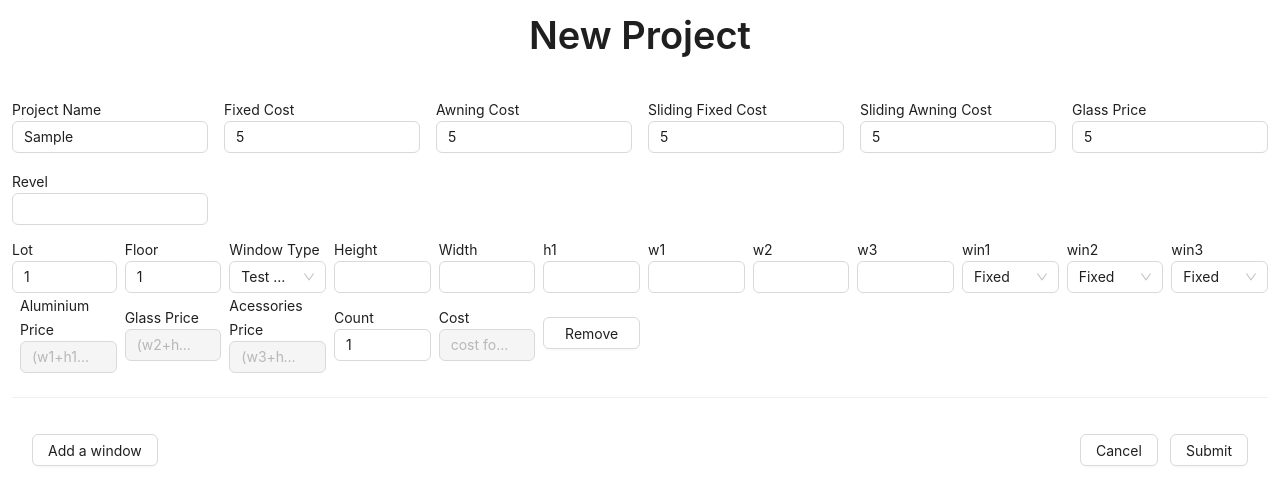
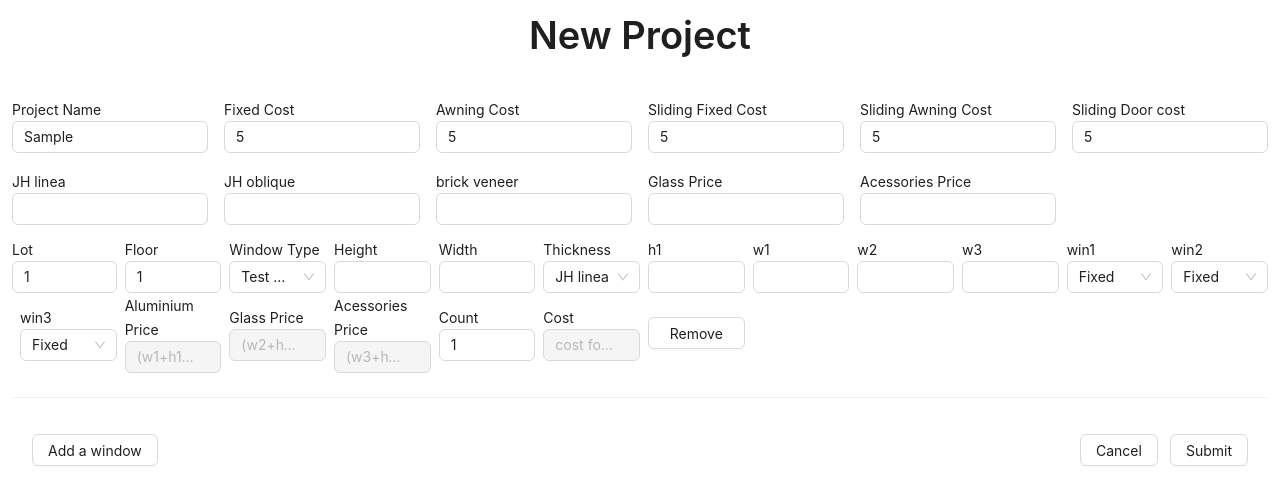
Before and after one commit to jge385/window-management, a React (Create React App) app: page /calculator in a window 1280 px wide. Both pictures are taken after typing "Sample", "5", "5", "5", "5", "5" into the empty fields and a click on the button "Add a window". Shown: the top 504 px of the page. Built offline with nearby package versions, Linux system fonts and the light colour scheme.

Commit message:
add thickness fields

```diff
--- a/src/Components/WindowTypesRow.tsx
+++ b/src/Components/WindowTypesRow.tsx
@@ -19,18 +19,33 @@ import {
 } from "../Utilities/ConvertStringFormula";
 import {
   WINDOW_STATUS_LABEL_MAP,
-  WindowStatusLabelMap,
-} from "../Consts/WindowStatusMap";
-import { SHARED_VARIABLES } from "../Consts/SharedVariables";
+  WINDOW_THICKNESS_LABEL_MAP,
+  WindowLabelMap,
+} from "../Consts/WindowOptionLabelMap";
+import {
+  SHARED_WINDOW_STATUS_VARIABLES,
+  SHARED_WINDOW_THICKNESS_VARIABLES,
+} from "../Consts/SharedVariables";
 
 const { Text } = Typography;
 
-const windowStatusSelectOptions = SHARED_VARIABLES.map((variable) => {
-  return {
-    value: variable,
-    label: WINDOW_STATUS_LABEL_MAP[variable as keyof WindowStatusLabelMap],
-  };
-});
+const windowStatusSelectOptions = SHARED_WINDOW_STATUS_VARIABLES.map(
+  (variable) => {
+    return {
+      value: variable,
+      label: WINDOW_STATUS_LABEL_MAP[variable as keyof WindowLabelMap],
+    };
+  }
+);
+
+const windowThicknessSelectOptions = SHARED_WINDOW_THICKNESS_VARIABLES.map(
+  (variable) => {
+    return {
+      value: variable,
+      label: WINDOW_THICKNESS_LABEL_MAP[variable as keyof WindowLabelMap],
+    };
+  }
+);
 
 export interface FormValueItem {
   name: string;
@@ -226,6 +241,7 @@ export default function WindowTypesRow({
           }}
         />
       </div>
+      {/* height & width */}
       {windowInfoFormValues.map((row: FormValueItem) => {
         return (
           <div key={row.name + index}>
@@ -246,6 +262,29 @@ export default function WindowTypesRow({
           </div>
         );
       })}
+      <div>
+        <div className="w-full">
+          <Text> Thickness </Text>
+        </div>
+        <Controller
+          name={`window.${index}.thickness`}
+          control={control}
+          render={({ field }) => {
+            if (!field.value) {
+              field.onChange(windowThicknessSelectOptions[0].value);
+            }
+            return (
+              <Select
+                options={windowThicknessSelectOptions}
+                value={field.value}
+                onChange={field.onChange}
+                className="w-full"
+              />
+            );
+          }}
+        />
+      </div>
+      {/* h1, w1 */}
       {windowDetailFormValues.map((row: FormValueItem) => {
         return (
           <div key={row.name + index}>
--- a/src/Consts/SharedVariables.ts
+++ b/src/Consts/SharedVariables.ts
@@ -1,6 +1,18 @@
-export const SHARED_VARIABLES = [
+export const SHARED_WINDOW_STATUS_VARIABLES = [
   "fixedCost",
   "awningCost",
   "slidingFixedCost",
   "slidingAwningCost",
+  "slidingDoorCost",
 ];
+
+export const SHARED_WINDOW_THICKNESS_VARIABLES = [
+  "JHLinea",
+  "JHOblique",
+  "brick",
+];
+
+export const ALL_VARIABLES = [
+  ...SHARED_WINDOW_STATUS_VARIABLES,
+  ...SHARED_WINDOW_THICKNESS_VARIABLES,
+];
--- /dev/null
+++ b/src/Consts/WindowOptionLabelMap.ts
@@ -0,0 +1,17 @@
+export interface WindowLabelMap {
+  [key: string]: string;
+}
+
+export const WINDOW_STATUS_LABEL_MAP: WindowLabelMap = {
+  fixedCost: "Fixed",
+  awningCost: "Awning",
+  slidingFixedCost: "Sliding Fixed",
+  slidingAwningCost: "Sliding Awning",
+  slidingDoorCost: "Sliding Door",
+};
+
+export const WINDOW_THICKNESS_LABEL_MAP: WindowLabelMap = {
+  JHLinea: "JH linea",
+  JHOblique: "JH oblique",
+  brick: "brick veneer",
+};
--- a/src/Consts/WindowStatusMap.ts
+++ /dev/null
@@ -1,10 +0,0 @@
-export interface WindowStatusLabelMap {
-  [key: string]: string;
-}
-
-export const WINDOW_STATUS_LABEL_MAP: WindowStatusLabelMap = {
-  fixedCost: "Fixed",
-  awningCost: "Awning",
-  slidingFixedCost: "Sliding Fixed",
-  slidingAwningCost: "Sliding Awning",
-};
--- a/src/Screens/CalculatorScreen.tsx
+++ b/src/Screens/CalculatorScreen.tsx
@@ -41,13 +41,33 @@ const SharedFormValues = [
     type: "number",
   },
   {
+    name: "slidingDoorCost",
+    label: "Sliding Door cost",
+    type: "number",
+  },
+  {
+    name: "JHLinea",
+    label: "JH linea",
+    type: "number",
+  },
+  {
+    name: "JHOblique",
+    label: "JH oblique",
+    type: "number",
+  },
+  {
+    name: "brick",
+    label: "brick veneer",
+    type: "number",
+  },
+  {
     name: "glassPrice",
     label: "Glass Price",
     type: "number",
   },
   {
-    name: "revel",
-    label: "Revel",
+    name: "acessoriesPrice",
+    label: "Acessories Price",
     type: "number",
   },
 ];
--- a/src/Utilities/ConvertStringFormula.ts
+++ b/src/Utilities/ConvertStringFormula.ts
@@ -1,4 +1,4 @@
-import { SHARED_VARIABLES } from "../Consts/SharedVariables";
+import { ALL_VARIABLES } from "../Consts/SharedVariables";
 
 export const convertStringToFormula = (
   formula: string,
@@ -17,7 +17,7 @@ export const convertStringToFormula = (
     paramList.push("win" + k);
   }
   return new Function(
-    [...paramList, ...SHARED_VARIABLES].join(","),
+    [...paramList, ...ALL_VARIABLES].join(","),
     `return (${formula});`
   );
 };
```
